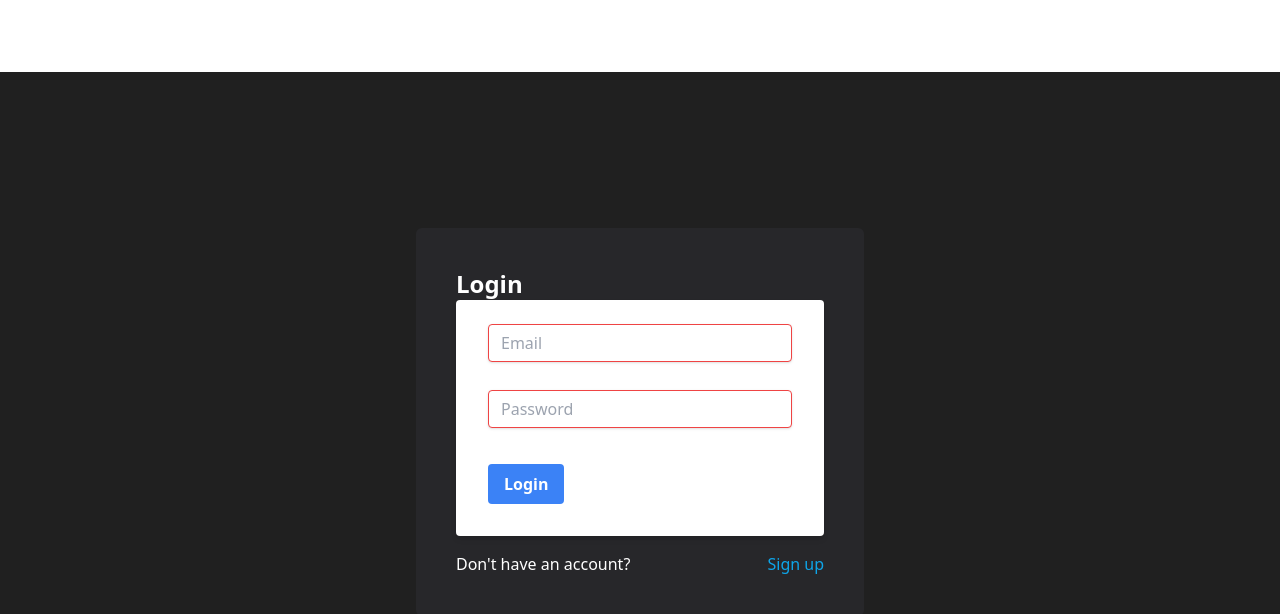
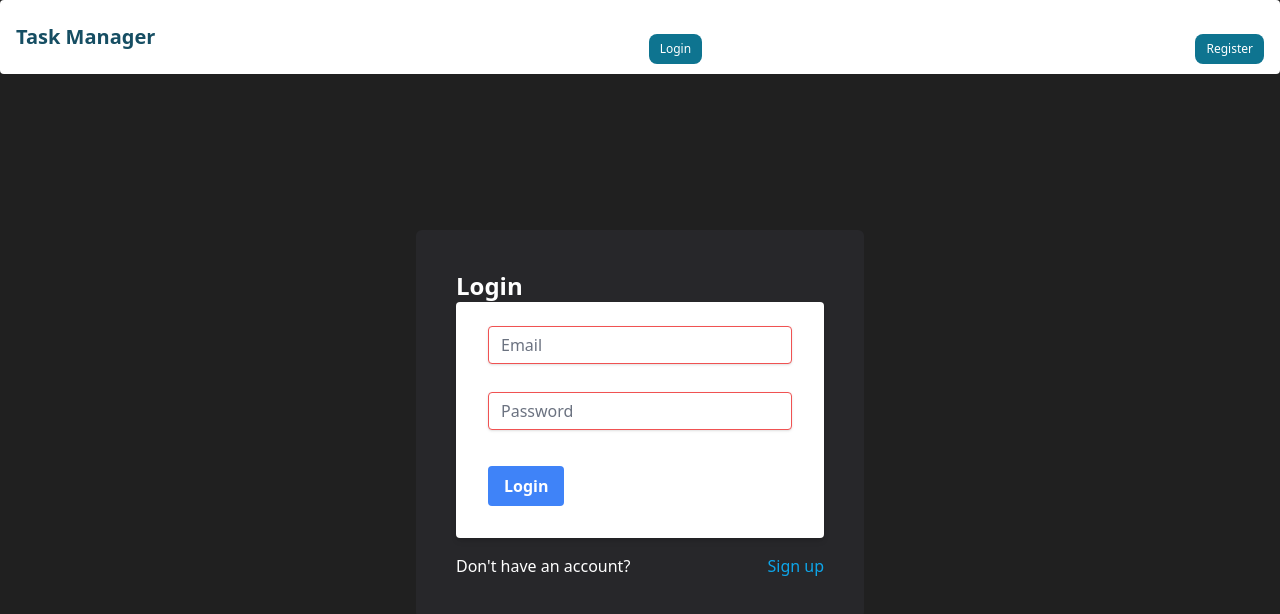
Before and after one commit to crisrey211/cautious-front, a React (Vite) app in the folder authenticator/: page /login in a window 1280 px wide. Shown: the top 614 px of the page. Built offline with nearby package versions, Linux system fonts and the light colour scheme.

Commit message:
Improve: Flowbite added

```diff
--- a/authenticator/package.json
+++ b/authenticator/package.json
@@ -11,10 +11,12 @@
   },
   "dependencies": {
     "axios": "^1.7.2",
+    "flowbite-react": "^0.10.1",
     "js-cookie": "^3.0.5",
     "react": "^18.2.0",
     "react-dom": "^18.2.0",
     "react-hook-form": "^7.51.5",
+    "react-icons": "^5.2.1",
     "react-router-dom": "^6.23.1"
   },
   "devDependencies": {
--- a/authenticator/src/App.jsx
+++ b/authenticator/src/App.jsx
@@ -7,13 +7,13 @@ import TaskFormPage from './pages/TaskFormPage'
 import ProfilePage from './pages/ProfilePage'
 import ProtectedRoute from './ProtectedRoute'
 import { TaskProvider } from './context/TasksContext'
-import Navbar from './components/Navbar'
+import NavbarCustom from '@components/Navbar'
 function App() {
     return (
         <AuthProvider>
             <TaskProvider>
                 <BrowserRouter>
-                    <Navbar />
+                    <NavbarCustom />
                     <Routes>
                         {/* Public routes */}
                         <Route path="/" element={<h1>Main page</h1>} />
--- a/authenticator/src/components/Navbar.jsx
+++ b/authenticator/src/components/Navbar.jsx
@@ -1,22 +1,28 @@
 import React from 'react'
 import { Link } from 'react-router-dom'
 import { useAuth } from '../context/AuthContext'
+import { Button, Navbar } from 'flowbite-react'
 
-const Navbar = () => {
+const NavbarCustom = () => {
     const { isAuthenticated, logOut, user } = useAuth()
     return (
-        <nav className="bg-white border-gray-200 dark:bg-gray-900">
-            <Link to={'/'}>
-                <h1>Task Manager</h1>
-            </Link>
+        <Navbar fluid rounded>
+            <Navbar.Brand href="https://flowbite-react.com">
+                <span className="self-center whitespace-nowrap text-xl font-semibold text-cyan-900 dark:text-white">
+                    Task Manager
+                </span>
+            </Navbar.Brand>
             {isAuthenticated ? (
                 <React.Fragment>
-                    <ul className="font-medium flex flex-col p-4 md:p-0 mt-4 border border-gray-100 rounded-lg bg-gray-50 md:flex-row md:space-x-8 rtl:space-x-reverse md:mt-0 md:border-0 md:bg-white dark:bg-gray-800 md:dark:bg-gray-900 dark:border-gray-700">
-                        <li>Welcome {user.username}</li>
+                    <ul className="font-medium flex flex-col p-4 md:p-0 mt-4 border border-gray-100 rounded-lg bg-gray-50 md:flex-row md:space-x-8 rtl:space-x-reverse md:mt-0 md:border-0  dark:bg-gray-800 md:dark:bg-gray-900 dark:border-gray-700">
+                        <li className="text-2xl font-bold text-cyan-950 dark:text-whit">Welcome {user.username}</li>
                         <li>
+                            <Button size={'xs'}>
                                 <Link to={'/add-task'}>Add Task</Link>
+                            </Button>
                         </li>
                         <li>
+                            <Button size={'xs'}>
                                 <Link
                                     to={'/'}
                                     onClick={() => {
@@ -25,21 +31,26 @@ const Navbar = () => {
                                 >
                                     Logout
                                 </Link>
+                            </Button>
                         </li>
                     </ul>
                 </React.Fragment>
             ) : (
                 <React.Fragment>
                     <li>
+                        <Button size={'xs'}>
                             <Link to={'/login'}>Login</Link>
+                        </Button>
                     </li>
                     <li>
+                        <Button size={'xs'}>
                             <Link to={'/register'}>Register</Link>
+                        </Button>
                     </li>
                 </React.Fragment>
             )}
-        </nav>
+        </Navbar>
     )
 }
 
-export default Navbar
+export default NavbarCustom
--- a/authenticator/src/components/TaskCard.jsx
+++ b/authenticator/src/components/TaskCard.jsx
@@ -1,18 +1,22 @@
 import React from 'react'
+import { Button, Card } from 'flowbite-react'
 
 const TaskCard = ({ task }) => {
     return (
-        <div>
-            <h1>{task.title}</h1>
-            <div>
-                <button>Delete</button>
-                <button>Edit</button>
+        <Card className="max-w-sm">
+            <div className="min-w-0 flex-1">
+                <p className="truncate text-sm font-medium text-gray-900 dark:text-white">{task.title}</p>
+                <p className="truncate text-sm text-gray-500 dark:text-gray-400">{task.description}</p>
+                <p className="truncate text-sm font-medium text-gray-900 dark:text-white">
+                    {new Date(task.date).toLocaleDateString()}
+                </p>
+                {/* <p>{task.date.toLocaleString()}</p> */}
             </div>
-            <p>{task.description}</p>
-
-            {/* <p>{task.date.toLocaleString()}</p> */}
-            <p>{new Date(task.date).toLocaleDateString()}</p>
-        </div>
+            <div className="inline-flex items-center text-base font-semibold text-gray-900 dark:text-white gap-3">
+                <Button size="xs">Delete</Button>
+                <Button size="xs">Edit</Button>
+            </div>
+        </Card>
     )
 }
 
--- a/authenticator/src/pages/TaskPage.jsx
+++ b/authenticator/src/pages/TaskPage.jsx
@@ -9,11 +9,13 @@ const TaskPage = () => {
     }, [])
     if (tasks.length == 0) return <h1>No tasks</h1>
     return (
-        <div className="grid grid-cols-3 gap-2">
+        <div>
             <h1>TaskPage</h1>
-            {tasks.map((item) => (
-                <TaskCard task={item} key={item._id} />
-            ))}
+            <div className="grid grid-cols-3 gap-2">
+                {tasks.map((item) => (
+                    <TaskCard task={item} key={item._id} />
+                ))}
+            </div>
         </div>
     )
 }
--- a/authenticator/tailwind.config.js
+++ b/authenticator/tailwind.config.js
@@ -1,8 +1,9 @@
+const flowbite = require('flowbite-react/tailwind')
 /** @type {import('tailwindcss').Config} */
 export default {
-    content: ['./index.html', './src/**/*.{js,ts,jsx,tsx}'],
+    content: ['./index.html', './src/**/*.{js,ts,jsx,tsx}', flowbite.content()],
     theme: {
         extend: {},
     },
-    plugins: [],
+    plugins: [flowbite.plugin()],
 }
```
Also changed, not shown: 1 other file (tests, documents, lock files or other folders). Lines whose indentation alone changed are shown as unchanged.
